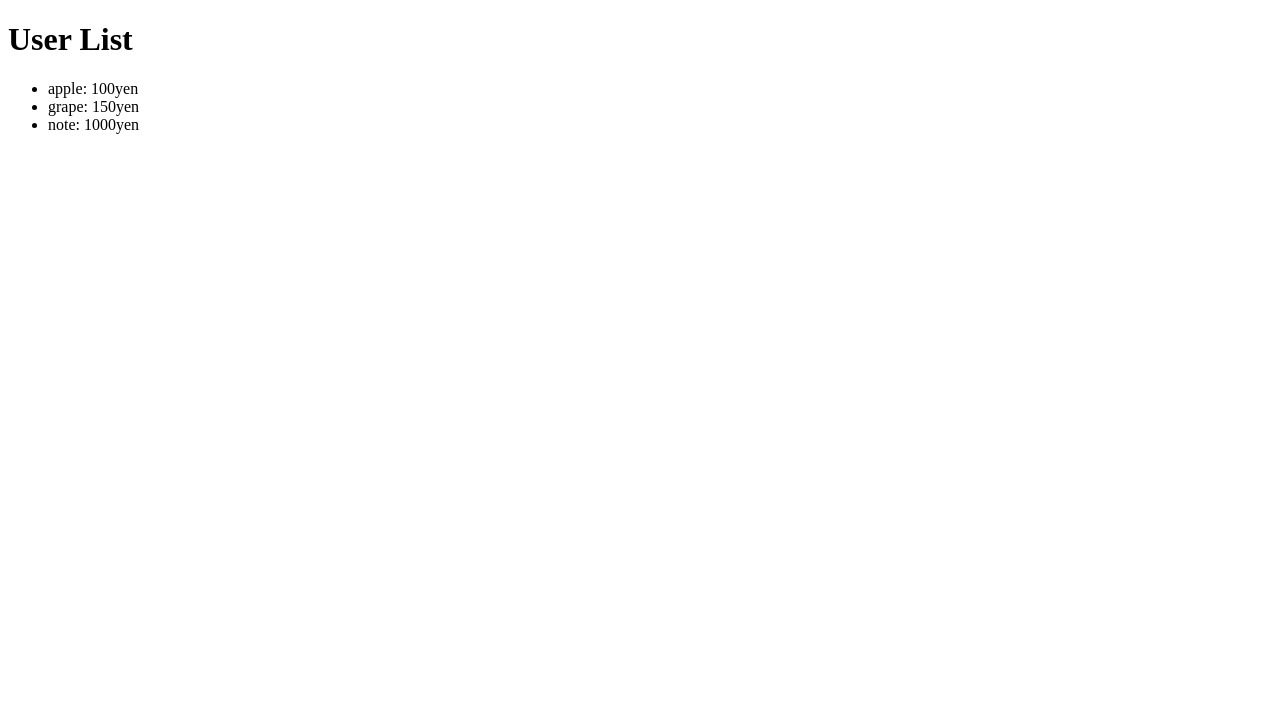
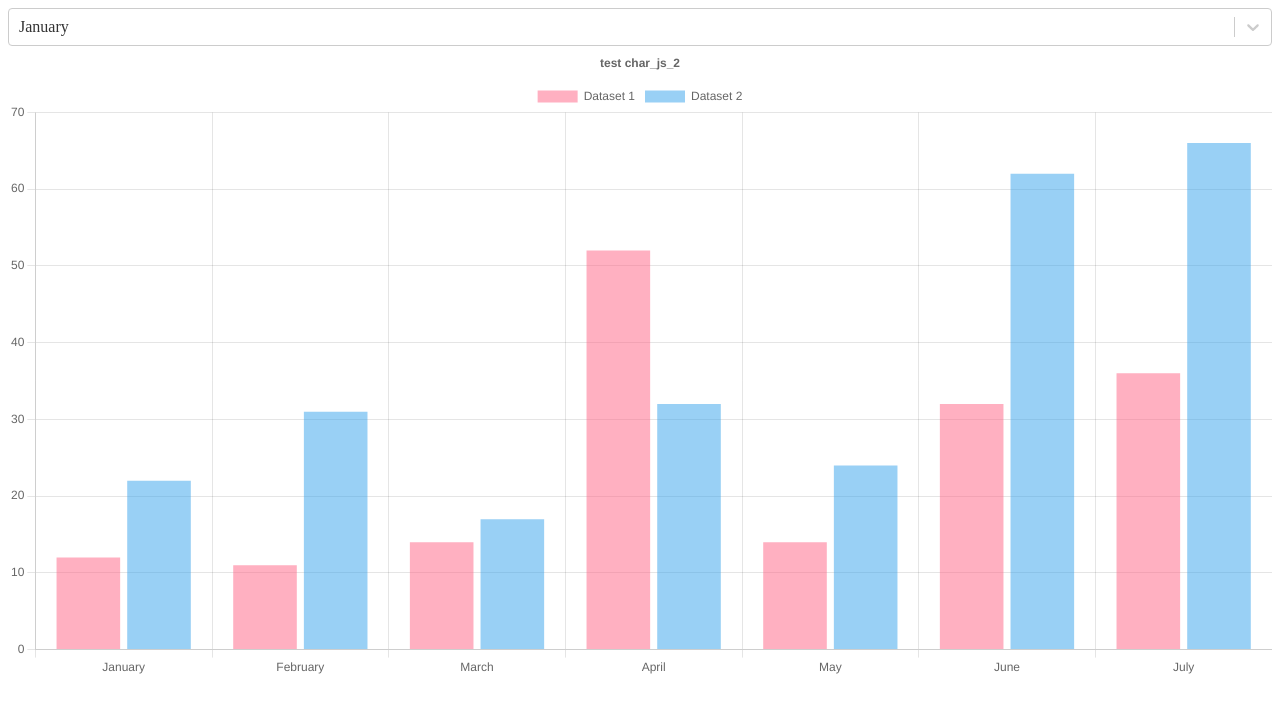
Before and after one commit to molhot/ledger_app, a React (Create React App) app in the folder ledger_app_project/front/: page /ranking in a window 1280 px wide. Shown: the top 712 px of the page. Built offline with nearby package versions, Linux system fonts and the light colour scheme.

Commit message:
mwke select dropdown component

```diff
--- a/ledger_app_project/front/package.json
+++ b/ledger_app_project/front/package.json
@@ -36,5 +36,10 @@
       "last 1 firefox version",
       "last 1 safari version"
     ]
+  },
+  "devDependencies": {
+    "chart.js": "^4.4.4",
+    "react-chartjs-2": "^5.2.0",
+    "react-select": "^5.8.1"
   }
 }
--- /dev/null
+++ b/ledger_app_project/front/src/page_src/component/js/selectmonth.jsx
@@ -0,0 +1,94 @@
+import React, { useEffect, useState } from 'react';
+import Select from 'react-select';
+
+const DropDown = () => {
+    const [selectedmonth, setSelectedmonth] = useState(1);
+    useEffect(() => {
+        setSelectedmonth(1);
+      }, []);
+    const month_options = [
+        {value:1, label:"January"},
+        {value:2, label:"February"},
+        {value:3, label:"March"},
+        {value:4, label:"April"},
+        {value:5, label:"May"},
+        {value:6, label:"June"},
+        {value:7, label:"July"},
+        {value:8, label:"August"},
+        {value:9, label:"September"},
+        {value:10, label:"October"},
+        {value:11, label:"November"},
+        {value:12, label:"December"},
+    ]
+
+    // function SelectedMonthEvent(event){
+    //     if (event.target.value == null)
+    //     {
+    //         setSelectedmonth(1);
+    //     }
+    //     else {
+    //         setSelectedmonth(event.target.value);
+    //     }
+    // }
+
+    const handleMonthChange = (selectedOption) => {
+        setSelectedmonth(selectedOption.value);
+    };
+
+    return (
+        <div>
+            <Select
+                options={month_options}
+                // defaultValue = {1}
+                value={month_options.find(option => option.value === selectedmonth)}
+                // onChange = {SelectedMonthEvent}
+                onChange = {handleMonthChange}
+            />
+        </div>
+    );
+};
+
+export default DropDown;
+// export default DropDown();
+
+// import React, { useEffect, useState } from 'react';
+// import Select from 'react-select';
+
+// const DropDown = () => {
+//     const [selectedMonth, setSelectedMonth] = useState(1);
+
+//     useEffect(() => {
+//         setSelectedMonth(1);
+//     }, []);
+
+//     const monthOptions = [
+//         { value: 1, label: "January" },
+//         { value: 2, label: "February" },
+//         { value: 3, label: "March" },
+//         { value: 4, label: "April" },
+//         { value: 5, label: "May" },
+//         { value: 6, label: "June" },
+//         { value: 7, label: "July" },
+//         { value: 8, label: "August" },
+//         { value: 9, label: "September" },
+//         { value: 10, label: "October" },
+//         { value: 11, label: "November" },
+//         { value: 12, label: "December" },
+//     ];
+
+//     const handleMonthChange = (selectedOption) => {
+//         setSelectedMonth(selectedOption.value);
+//     };
+
+//     return (
+//         <div>
+//             <Select
+//                 options={monthOptions}
+//                 value={monthOptions.find(option => option.value === selectedMonth)}
+//                 onChange={handleMonthChange}
+//             />
+//         </div>
+//     );
+// };
+
+// export default DropDown;
--- a/ledger_app_project/front/src/page_src/ledger_app/js/ranking.js
+++ b/ledger_app_project/front/src/page_src/ledger_app/js/ranking.js
@@ -1,18 +1,82 @@
 import datas from '../test/test1.json';
+import DropDown from "../../component/js/selectmonth.jsx"
 
-function Ranking() {
+import React from "react";
+import {
+  Chart as ChartJS,
+  CategoryScale,
+  LinearScale,
+  BarElement,
+  Title,
+  Tooltip,
+  Legend
+} from "chart.js";
+import { Bar } from "react-chartjs-2";
+
+ChartJS.register(
+  CategoryScale,
+  LinearScale,
+  BarElement,
+  Title,
+  Tooltip,
+  Legend
+);
+
+const options = {
+    responsive: true,
+    plugins: {
+        legend: {
+            position: "top"
+        },
+        title: {
+            display: true,
+            text: "test char_js_2"
+        }
+    }
+};
+
+const labels = ["January", "February", "March", "April", "May", "June", "July"];
+const data1 = [12, 11, 14, 52, 14, 32, 36];
+const data2 = [22, 31, 17, 32, 24, 62, 66];
+
+const data = {
+    labels, // x軸のラベルの配列
+    datasets: [
+        {
+        label: "Dataset 1", // 凡例
+        data: data1,        // データの配列(labelsと要素数同じ)
+        backgroundColor: "rgba(255, 99, 132, 0.5)" // グラフの棒の色
+        },
+        {
+        label: "Dataset 2",
+        data: data2,
+        backgroundColor: "rgba(53, 162, 235, 0.5)"
+        }
+    ]
+    };
+
+    function Ranking(){
     return (
         <div>
-            <h1>User List</h1>
-            <ul>
-                {datas.map((data) => (
-                <li key={data.id}>
-                    {data.item_name}: {data.item_price}yen
-                </li>
-                ))}
-            </ul>
+            <DropDown />
+            <Bar options={options} data={data} />
         </div>
-    )
-}
+    );
+};
 
-  export default Ranking;
+// function Ranking() {
+//     return (
+//         <div>
+//             <h1>User List</h1>
+//             <ul>
+//                 {datas.map((data) => (
+//                 <li key={data.id}>
+//                     {data.item_name}: {data.item_price}yen
+//                 </li>
+//                 ))}
+//             </ul>
+//         </div>
+//     )
+// }
+
+export default Ranking;
```
Also changed, not shown: 1 other file (tests, documents, lock files or other folders).
